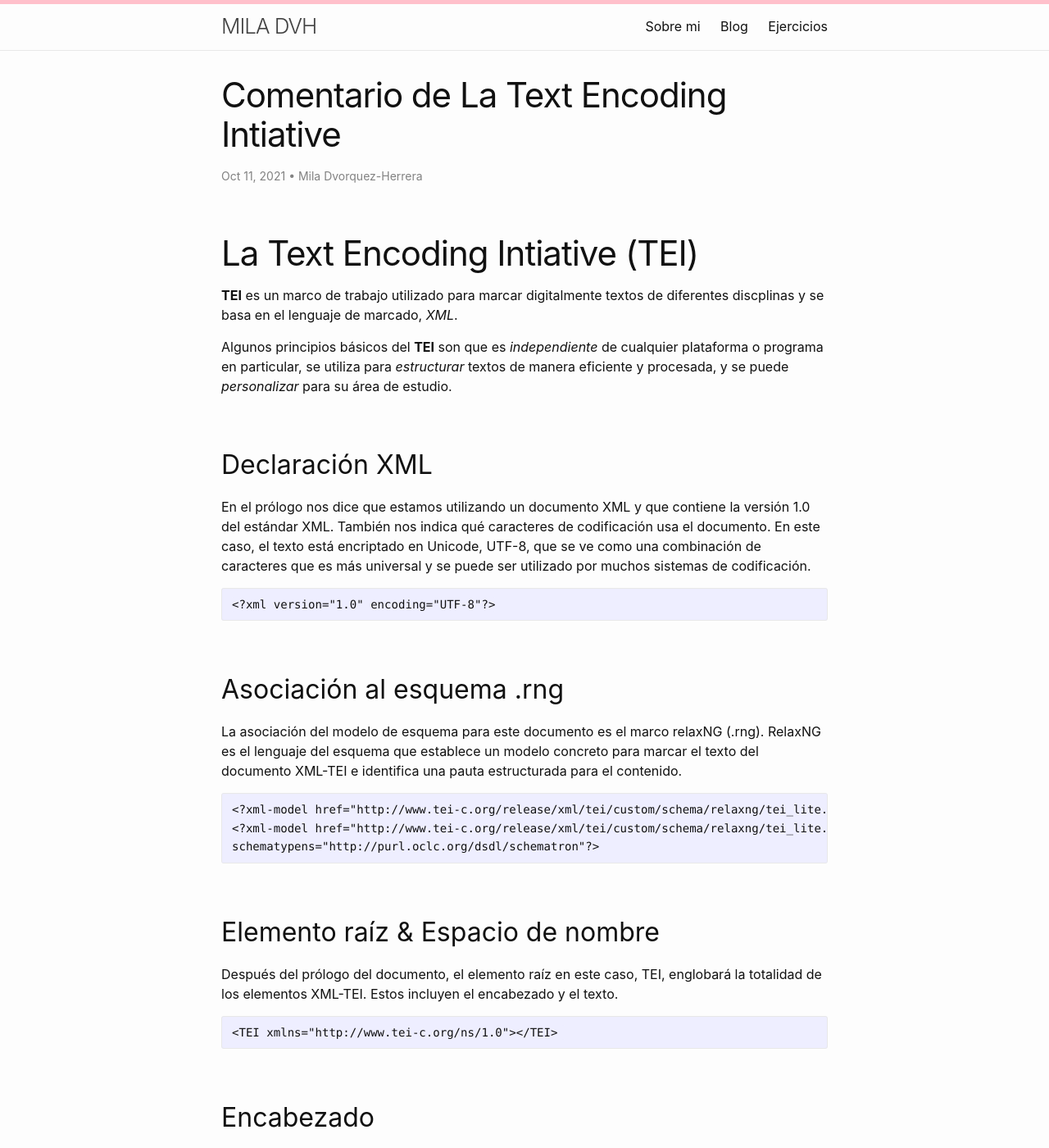
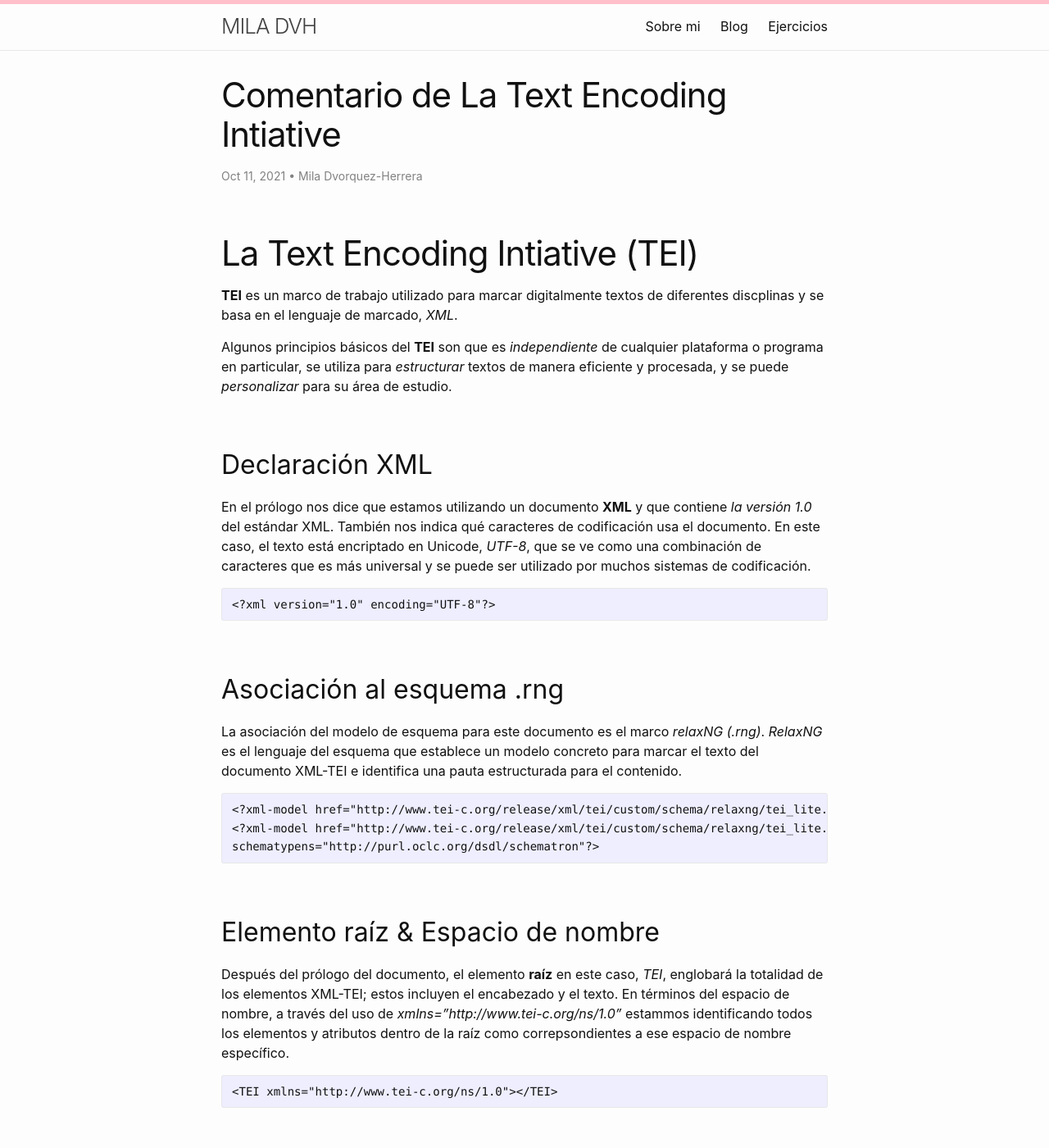
Before and after one commit to miladvh/miladvh.github.io, a Jekyll site: the page built from _posts/2021-10-11-Comentario-TEI.md, in a window 1280 px wide and 1400 px high. Shown: the whole window at 82% size. Built offline with Jekyll 4.4.1, drawn with Linux system fonts in a browser that asks for light colours.

Commit message:
Update 2021-10-11-Comentario-TEI.md

````diff
--- a/_posts/2021-10-11-Comentario-TEI.md
+++ b/_posts/2021-10-11-Comentario-TEI.md
@@ -14,14 +14,14 @@ Algunos principios básicos del **TEI** son que es *independiente* de cualquier
 
 ## Declaración XML
 
-En el prólogo nos dice que estamos utilizando un documento XML y que contiene la versión 1.0 del estándar XML. También nos indica qué caracteres de codificación usa el documento. En este caso, el texto está encriptado en Unicode, UTF-8, que se ve como una combinación de caracteres que es más universal y se puede ser utilizado por muchos sistemas de codificación.
+En el prólogo nos dice que estamos utilizando un documento **XML** y que contiene *la versión 1.0* del estándar XML. También nos indica qué caracteres de codificación usa el documento. En este caso, el texto está encriptado en Unicode, *UTF-8*, que se ve como una combinación de caracteres que es más universal y se puede ser utilizado por muchos sistemas de codificación.
 
 ```
 <?xml version="1.0" encoding="UTF-8"?>
 ```
 ## Asociación al esquema .rng
 
-La asociación del modelo de esquema para este documento es el marco relaxNG (.rng). RelaxNG es el lenguaje del esquema que establece un modelo concreto para marcar el texto del documento XML-TEI e identifica una pauta estructurada para el contenido.
+La asociación del modelo de esquema para este documento es el marco *relaxNG (.rng)*. *RelaxNG* es el lenguaje del esquema que establece un modelo concreto para marcar el texto del documento XML-TEI e identifica una pauta estructurada para el contenido.
 
 ```
 <?xml-model href="http://www.tei-c.org/release/xml/tei/custom/schema/relaxng/tei_lite.rng" type="application/xml" schematypens="http://relaxng.org/ns/structure/1.0"?>
@@ -30,7 +30,8 @@ schematypens="http://purl.oclc.org/dsdl/schematron"?>
 ```
 ## Elemento raíz & Espacio de nombre
 
-Después del prólogo del documento, el elemento raíz en este caso, TEI, englobará la totalidad de los elementos XML-TEI. Estos incluyen el encabezado y el texto.
+Después del prólogo del documento, el elemento **raíz** en este caso, *TEI*, englobará la totalidad de los elementos XML-TEI; estos incluyen el encabezado y el texto. En términos del espacio de nombre, a través del uso de *xmlns="http://www.tei-c.org/ns/1.0"* estammos identificando todos los elementos y atributos dentro de la raíz como correpsondientes a ese espacio de nombre específico.
+
 ```
 <TEI xmlns="http://www.tei-c.org/ns/1.0"></TEI>
 ```
````
